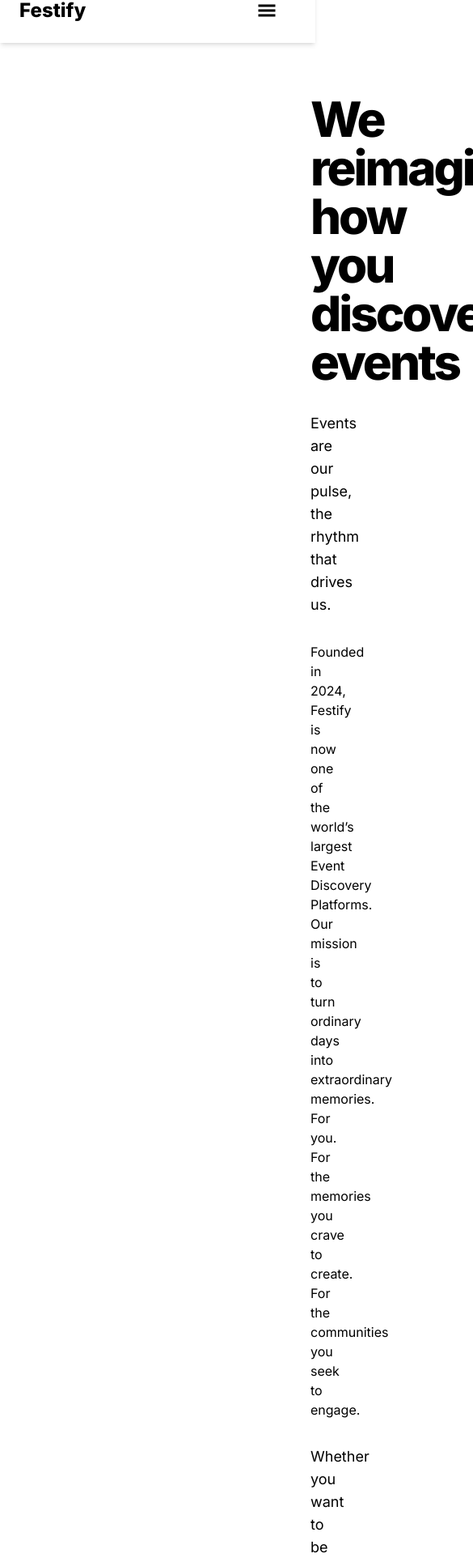
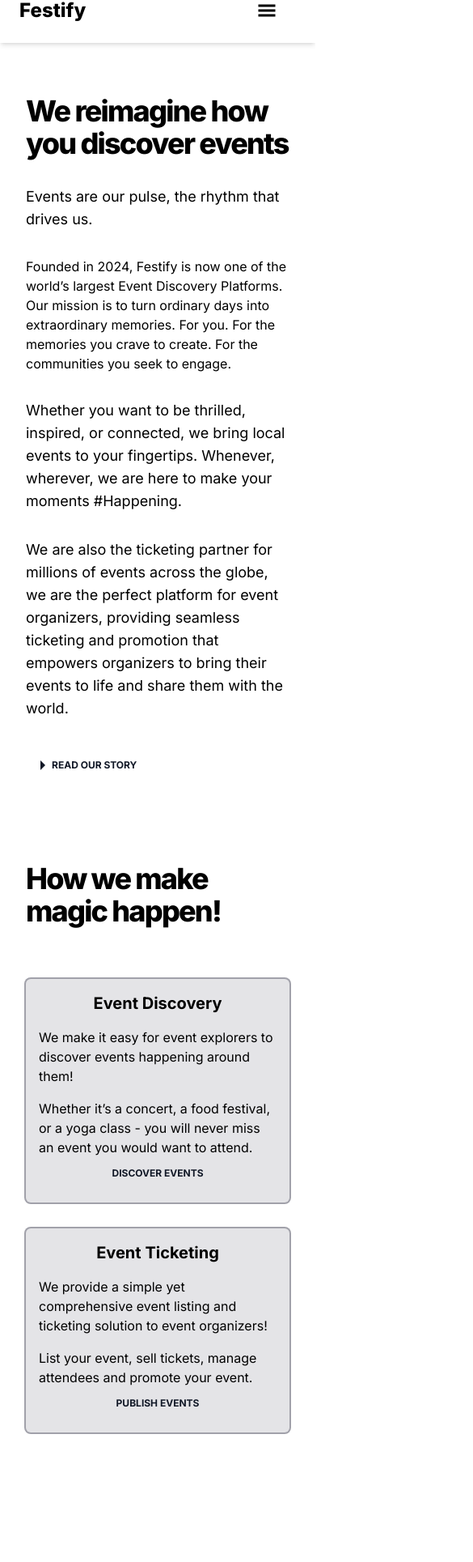
Before and after one commit to GOne0816/Event-Management, a React (Vite) app: page /about in a window 390 px wide. Shown: the part 27-1956 px from the top of the page at 81% size, 585 px wide, since content can reach past the window. Built offline with nearby package versions, Linux system fonts and the light colour scheme.

Commit message:
Responsive about section in small viewport.

```diff
--- a/src/Components/Welcome.jsx
+++ b/src/Components/Welcome.jsx
@@ -154,12 +154,12 @@ const Welcome = () => {
         <h1 className="text-center p-4 text-3xl sm:text-4xl md:text-5xl lg:text-6xl font-extrabold">
           Manage Your Events with Ease
         </h1>
-        <p className="text-center px-2 sm:px-6 md:px-12 lg:mx-10 xl:mx-40 pb-4 text-md sm:text-lg">
+        <p className="text-center px-2 sm:px-6 md:px-12 lg:mx-10 xl:mx-40 pb-4 text-md sm:text-lg max-sm:text-xs">
           Streamline your event planning process with our powerful management
           tools. From small gatherings to large conferences, we've got you
           covered.
         </p>
-        <p className="py-4 text-md sm:text-lg font-bold text-center">
+        <p className="py-4 text-md sm:text-lg font-bold text-center max-sm:text-sm">
           Discover the most happening events around you
         </p>
         <div className="flex justify-center items-center bg-white px-4 rounded-lg transition duration-300 ease-in-out transform hover:scale-105 w-full max-w-md">
@@ -222,7 +222,7 @@ const Welcome = () => {
             What Our Clients Say
           </h2>
         </div>
-        <div className="flex gap-8 px-36 py-32">
+        <div className="flex gap-8 px-36 py-32 max-sm:flex-col max-sm:px-8 max-sm:py-16">
           {testimonials.map((testimonial, index) => (
             <div
               key={index}
@@ -302,64 +302,6 @@ const Welcome = () => {
           </div>
         </div>
       </section>
-
-      {/* Footer */}
-      {/* <footer className="space-y-4 w-full py-6 bg-zinc-900 text-white">
-        <h1 className="px-4 md:px-6 text-2xl lg:text-3xl font-extrabold">
-          Finesty
-        </h1>
-        <div className="flex justify-between px-4 md:px-6 text-start">
-          <div className="text-start flex max-sm:flex-col-reverse">
-            <p>&copy; 2024 Finesty. All rights reserved.</p>
-            <div className="flex max-sm:flex-col max-sm:gap-2 gap-8 px-6 max-sm:px-0 max-sm:pb-4">
-              <Link className="hover:underline" to="/About">
-                About
-              </Link>
-              <Link className="hover:underline" to="/Careers">
-                Careers
-              </Link>
-              <Link className="hover:underline" to="/Support">
-                Support
-              </Link>
-              <Link className="hover:underline" to="/Terms of Service">
-                Terms of Service
-              </Link>
-              <Link className="hover:underline" to="/Privacy">
-                Privacy
-              </Link>
-              <Link className="hover:underline" to="/Contact Us">
-                Contact Us
-              </Link>
-            </div>
-          </div>
-          <div className="flex gap-4 max-sm:items-end">
-            <a
-              href="https://www.instagram.com/5_g.one_5/"
-              aria-label="Link for my Instagram ID"
-              target="_blank"
-              rel="noopener noreferrer"
-            >
-              <FaInstagram className="size-5" />
-            </a>
-            <a
-              href="https://www.linkedin.com/in/jag-jeevan-ricky-8099ab246/"
-              aria-label="Link for my linkedin ID"
-              target="_blank"
-              rel="noopener noreferrer"
-            >
-              <FaLinkedin className="size-5" />
-            </a>
-            <a
-              href="https://github.com/GOne0816"
-              aria-label="Link for my github ID"
-              target="_blank"
-              rel="noopener noreferrer"
-            >
-              <FaGithub className="size-5" />
-            </a>
-          </div>
-        </div>
-      </footer> */}
     </div>
   );
 };
--- a/src/Components/pages/About.jsx
+++ b/src/Components/pages/About.jsx
@@ -21,8 +21,8 @@ const About = () => {
   ];
   return (
     <div className="h-[100%]">
-      <section id="top" className="px-96 py-16 space-y-8">
-        <h1 className="text-6xl font-extrabold tracking-tighter">
+      <section id="top" className="px-96 py-16 space-y-8 max-sm:px-8">
+        <h1 className="text-6xl font-extrabold tracking-tighter max-sm:text-4xl">
           We reimagine how you discover events
         </h1>
         <p className="text-lg">
@@ -49,11 +49,11 @@ const About = () => {
 
         {/* How we make magic happen! */}
         <div className="pt-16">
-          <h1 className="text-6xl font-extrabold tracking-tighter">
+          <h1 className="text-6xl font-extrabold tracking-tighter max-sm:text-4xl">
             How we make magic happen!
           </h1>
-          <div className="flex gap-8 py-16">
-            <div className="bg-zinc-200 ring-2 ring-zinc-400 rounded-md w-1/2 p-4 flex justify-between flex-col">
+          <div className="flex gap-8 py-16 max-sm:flex-col">
+            <div className="bg-zinc-200 ring-2 ring-zinc-400 rounded-md w-1/2 max-sm:w-full p-4 flex justify-between flex-col">
               <div className="space-y-4">
                 <h1 className="text-xl font-bold text-center">
                   Event Discovery
@@ -69,7 +69,7 @@ const About = () => {
               </div>
               <button className="btn-Text">Discover Events</button>
             </div>
-            <div className="bg-zinc-200 ring-2 ring-zinc-400 rounded-md w-1/2 p-4 flex justify-between flex-col">
+            <div className="bg-zinc-200 ring-2 ring-zinc-400 rounded-md w-1/2 max-sm:w-full p-4 flex justify-between flex-col">
               <div className="space-y-4">
                 <h1 className="text-xl font-bold text-center">
                   Event Ticketing
@@ -90,12 +90,12 @@ const About = () => {
 
         {/* Meet the Founders */}
         <div className="py-16">
-          <h1 className="text-6xl font-extrabold tracking-tighter">
+          <h1 className="text-6xl font-extrabold tracking-tighter max-sm:text-4xl">
             Meet the Founders
           </h1>
           <div className="py-16 space-y-8">
             {founders.map((founder) => (
-              <div className="shadow-xl rounded-2xl py-16 px-4 flex ring-2 ring-zinc-200">
+              <div className="shadow-xl rounded-2xl py-16 px-4 flex max-sm:flex-col ring-2 ring-zinc-200">
                 <img
                   src={founder.image}
                   alt={founder.name}
```
